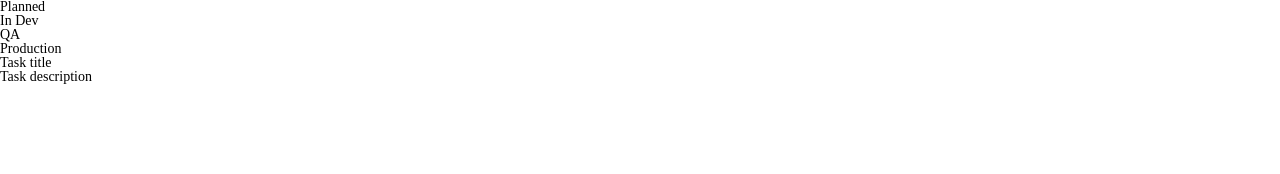
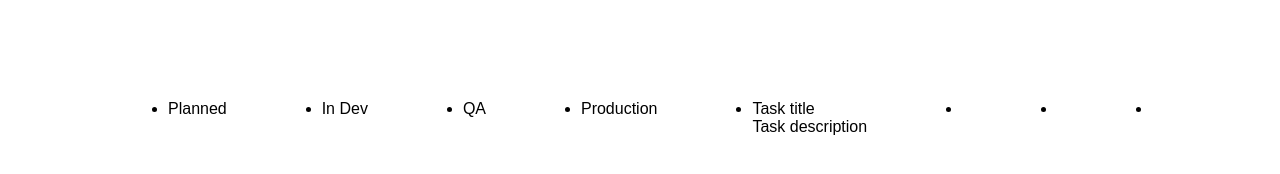
Before and after one commit to LiiaZubova07/Drag-n-drop, a plain HTML site: page index.html in a window 1280 px wide. Drawn offline with nearby package versions, Linux system fonts and the light colour scheme.

Commit message:
add css: body, hero, wrapper, list

```diff
--- a/index.html
+++ b/index.html
@@ -44,8 +44,6 @@
 
 </body>
 
-<!--Подключение jQuery-->
-<script src="https://code.jquery.com/jquery-3.3.1.min.js"></script>
 <!--Подключаем js-->
 <script src="./main.js"></script>
 
--- a/style.css
+++ b/style.css
@@ -1,17 +1,31 @@
 /*Обнуление*/
-*{padding: 0;margin: 0;border: 0;}
-*,*:before,*:after{-moz-box-sizing: border-box;-webkit-box-sizing: border-box;box-sizing: border-box;}
-:focus,:active{outline: none;}
-a:focus,a:active{outline: none;}
-nav,footer,header,aside{display: block;}
-html,body{height:100%;width:100%;font-size:100%;line-height:1;font-size:14px;-ms-text-size-adjust:100%;-moz-text-size-adjust:100%;-webkit-text-size-adjust:100%;}
-input,button,textarea{font-family:inherit;}
-input::-ms-clear{display: none;}
-button{cursor: pointer;}
-button::-moz-focus-inner{padding:0;border:0;}
-a,a:visited{text-decoration: none;}
-a:hover{text-decoration: none;}
-ul li{list-style: none;}
-img{vertical-align: top;}
-h1,h2,h3,h4,h5,h6{font-size:inherit;font-weight: inherit;}
+*, *::before, *::after {
+	box-sizing: border-box;
+	/* margin: 0;
+	padding: 0; */
+}
 /*--------------------*/
+
+body {
+	font-family: Arial;
+	font-style: 16px;
+	line-height: normal;
+	font-weight: 400;
+}
+
+.hero {
+	width: 100%;
+	min-height: 100vh;
+	}
+
+	.wrapper {
+		max-width: 1024px;
+		margin: 0 auto;
+	}
+
+	.list {
+		display: flex;
+		font-weight: wrap;
+		justify-content: space-between;
+		margin: 100px 0;
+	}
```
